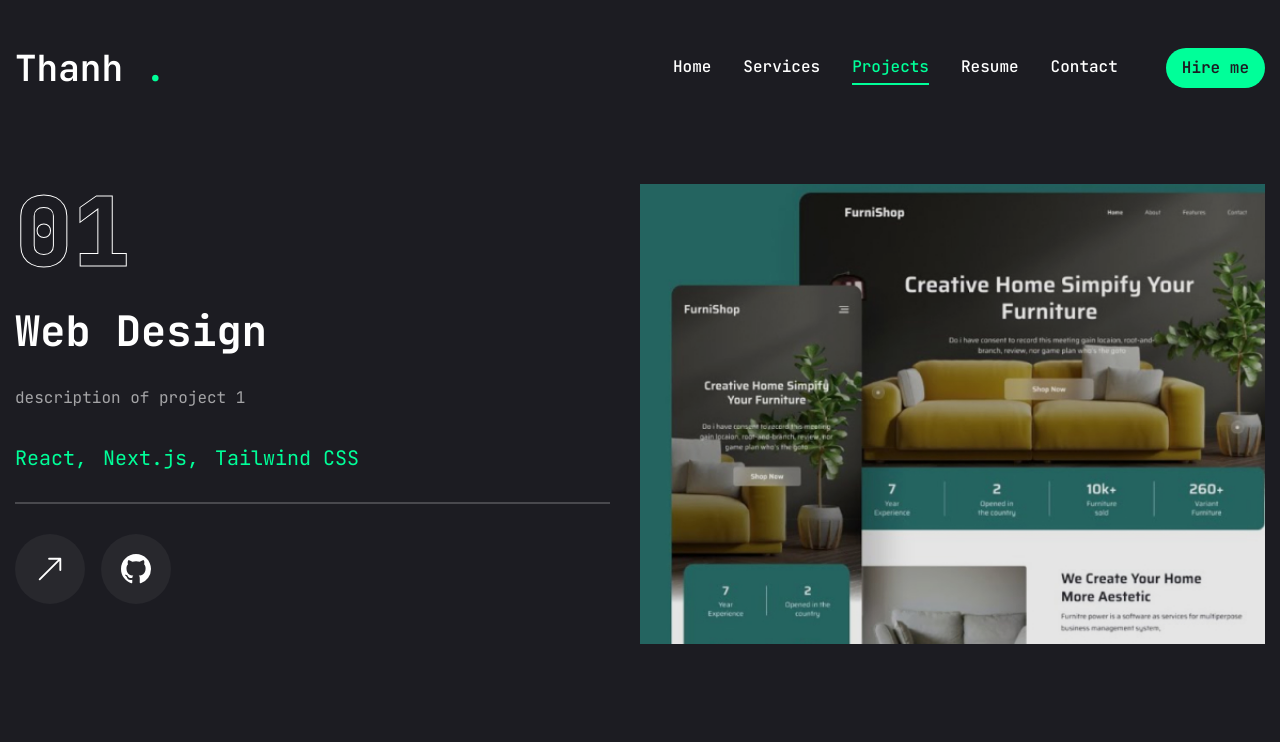
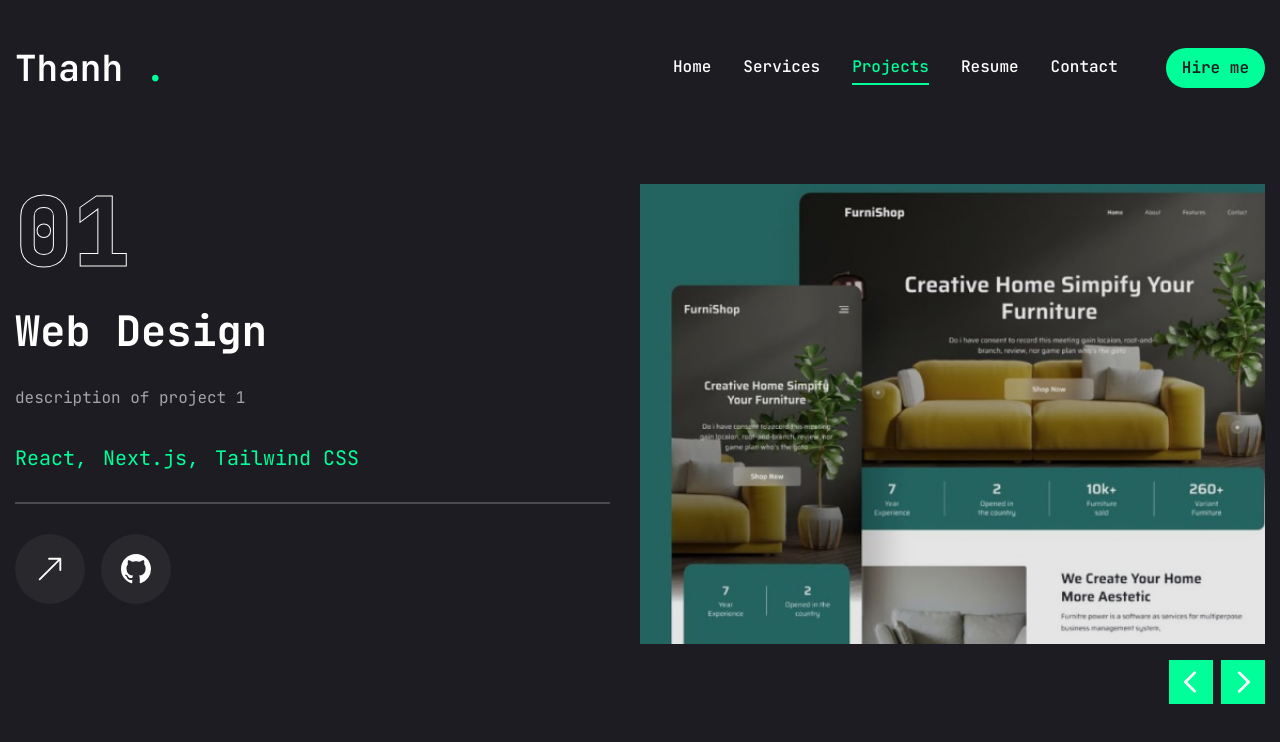
Before and after one commit to khanhthanhdev/portfolio, a Next.js app: page /projects in a window 1280 px wide. Shown: the top 742 px of the page. Built offline with nearby package versions, Linux system fonts and the light colour scheme.

Commit message:
add slider button, next, prev

```diff
--- a/app/projects/page.jsx
+++ b/app/projects/page.jsx
@@ -11,6 +11,7 @@
 import { Tooltip, TooltipContent, TooltipProvider, TooltipTrigger } from "@/components/ui/tooltip";
 import Link from "next/link";
 import Image from "next/image";
+import WorkSliderBtns from "@/components/WorkSliderBtns";
 
 const projects = [
   {
@@ -124,6 +125,11 @@
                 </div>
               </SwiperSlide>
             })}
+            <WorkSliderBtns containerStyles="flex gap-2 absolute right-0 bottom-[calc(50%_-_22px)] xl:bottom-0 z-20 w-full justify-between xl:w-max xl:justify-none"
+              btnStyles="bg-accent hover:bg-accent-hover text-primary  text-[22px] w-[44px] h-[44px] flex justify-center items-center transition-all"
+              iconStyles="text-white text-3xl group-hover:text-accent"
+            />
+
           </Swiper>
         </div>
       </div>
--- /dev/null
+++ b/components/WorkSliderBtns.jsx
@@ -0,0 +1,20 @@
+"use client";
+
+
+
+import { useSwiper } from "swiper/react";
+import { PiCaretLeftBold, PiCaretRightBold } from "react-icons/pi";
+const WorkSliderBtns = ({containerStyles, btnStyles, iconStyles}) => {
+    const swiper = useSwiper();
+  return <div className={containerStyles}>
+        <button className={btnStyles} onClick={() => swiper.slidePrev()}>
+            <PiCaretLeftBold className={iconStyles} />
+        </button>
+        <button className={btnStyles} onClick={() => swiper.slideNext()}>
+            <PiCaretRightBold className={iconStyles} />
+        </button>
+    </div>
+
+}
+
+export default WorkSliderBtns
```
